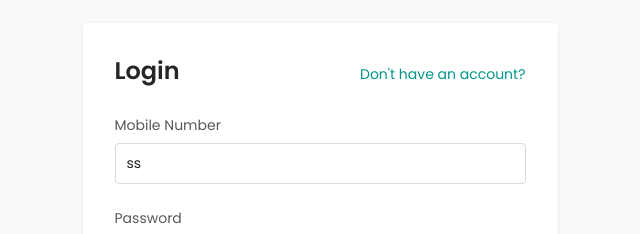
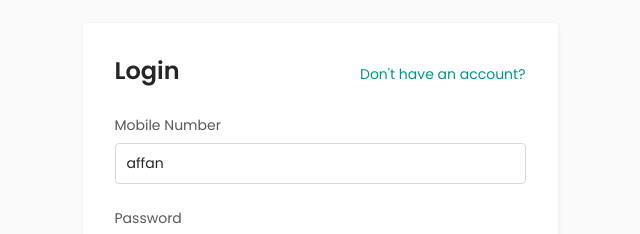
Before and after one commit to affan-habib/afeen-frontend, a React (Create React App) app: page / in a window 1280 px wide. Shown: the part 232-466 px from the top of the page, without its empty margins (320-960 px from the left). Built offline with nearby package versions, Linux system fonts and the light colour scheme.

Commit message:
register and login updated with new api

```diff
--- a/src/sections/auth/auth-forms/AuthLogin.js
+++ b/src/sections/auth/auth-forms/AuthLogin.js
@@ -63,8 +63,8 @@ const AuthLogin = () => {
     <>
       <Formik
         initialValues={{
-          userName: "ss",
-          password: "12345678",
+          userName: "affan",
+          password: "00000000",
         }}
         validationSchema={Yup.object().shape({
           password: Yup.string().max(255).required("Password is required"),
```
